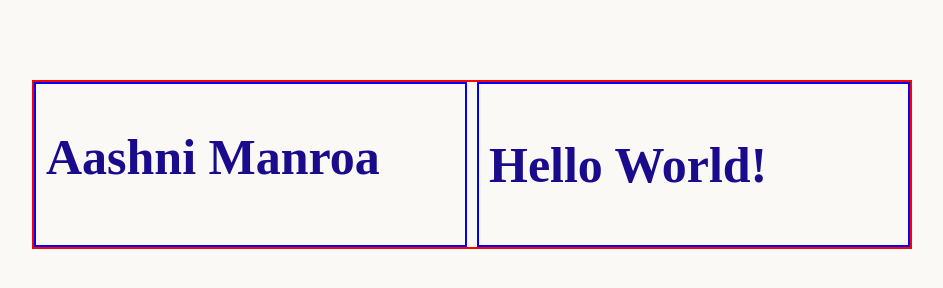
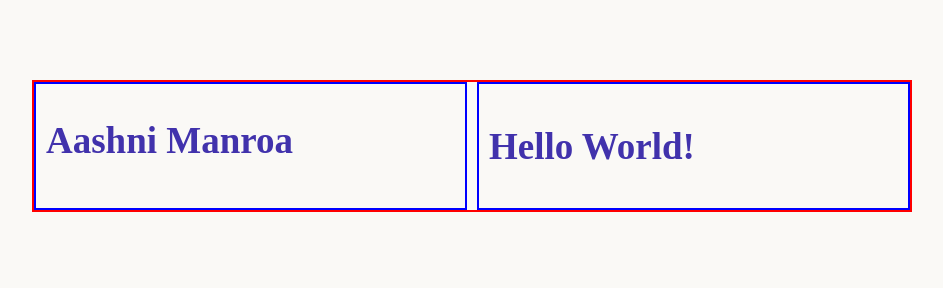
Before and after one commit to amanroa/amanroa.github.io, a plain HTML site: page index.html in a window 1280 px wide. Shown: the whole page, without its empty margins (168-1111 px from the left). Drawn offline with Linux system fonts and the light colour scheme.

Commit message:
Update index.html

```diff
--- a/index.html
+++ b/index.html
@@ -8,11 +8,11 @@
     <div class="flex-container">
 
       <div class="flex-child">
-        <h1 class="title"> Aashni Manroa </h1>
+        <h1 class="subtitle"> Aashni Manroa </h1>
       </div>
 
       <div class="flex-child">
-        <h2 class="title"> Hello World! </h2>
+        <h2 class="subtitle"> Hello World! </h2>
       </div>
 
     </div>
```
